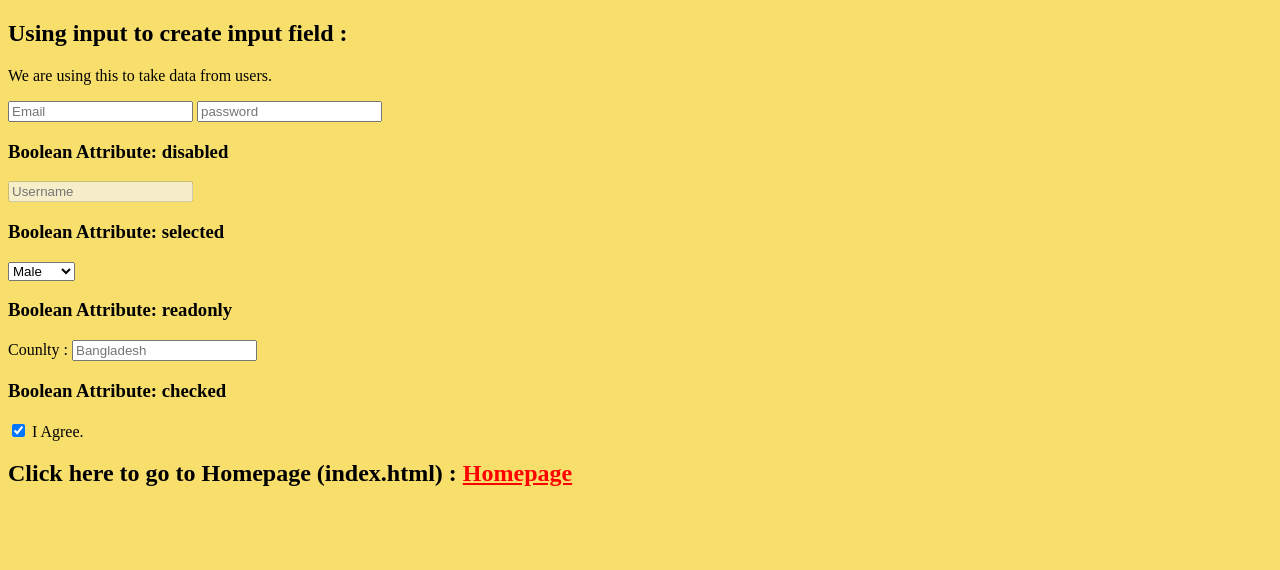
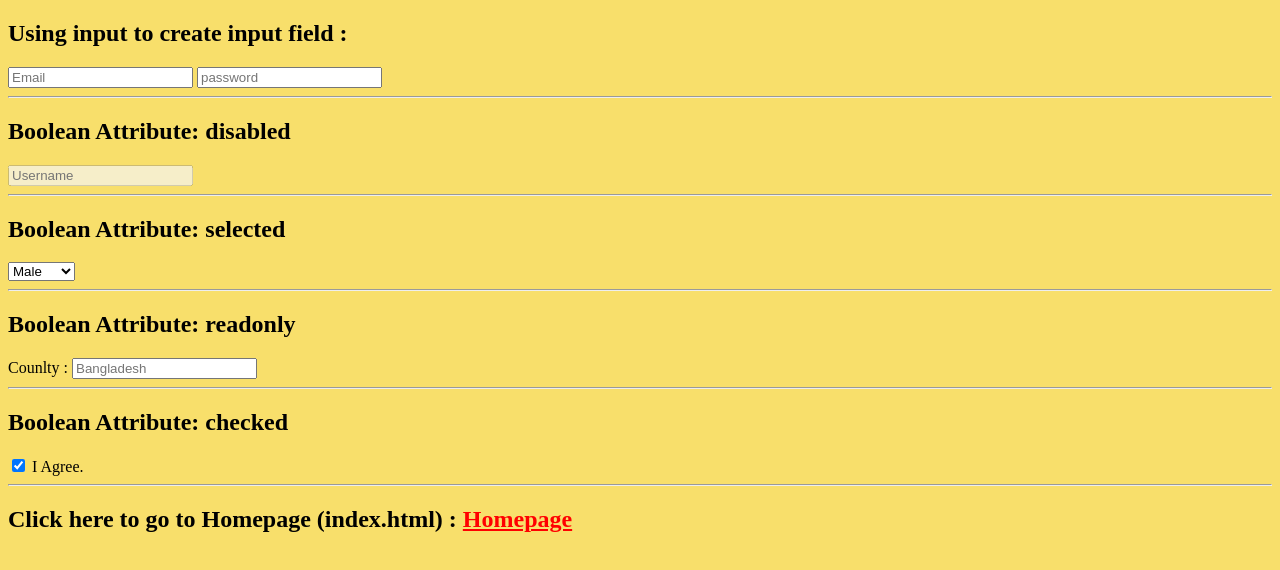
Before and after one commit to sheikhjubaer/Class4_Into_to_CSS, a plain HTML site: page asset/login.html in a window 1280 px wide. Drawn offline with Linux system fonts and the light colour scheme.

Commit message:
Update login.html

```diff
--- a/asset/login.html
+++ b/asset/login.html
@@ -6,29 +6,28 @@
 <body style="background: #F8DF6B;">
 
     <h2>Using input to create input field :</h2>
-    <p>We are using this to take data from users.</p>
     <input type="email" placeholder="Email">
     <input type="password" placeholder="password">
 
 
-    <h3>Boolean Attribute: <b>disabled</b></h3>
+    <hr><h2>Boolean Attribute: <b>disabled</b></h2>
     <input type="text" placeholder="Username" disabled>
 
-    <h3>Boolean Attribute: <b>selected</b></h3>
+    <hr><h2>Boolean Attribute: <b>selected</b></h2>
     <select>
     	<option value="1" selected>Male</option>
     	<option value="2">Female</option>
     </select>
 
-    <h3>Boolean Attribute: <b>readonly</b></h3>
+    <hr><h2>Boolean Attribute: <b>readonly</b></h2>
     Counlty :
     <input type="text" placeholder="Bangladesh" readonly>
 
-    <h3>Boolean Attribute: <b>checked</b></h3>
+    <hr><h2>Boolean Attribute: <b>checked</b></h2>
     <input type="checkbox" checked> I Agree.
 
-    <h2>Click here to go to Homepage (index.html) :
+
+    <hr><h2>Click here to go to Homepage (index.html) :
     <a href="../index.html" style="color: red;">Homepage</a></h2>
-
 </body>
 </html>
```
